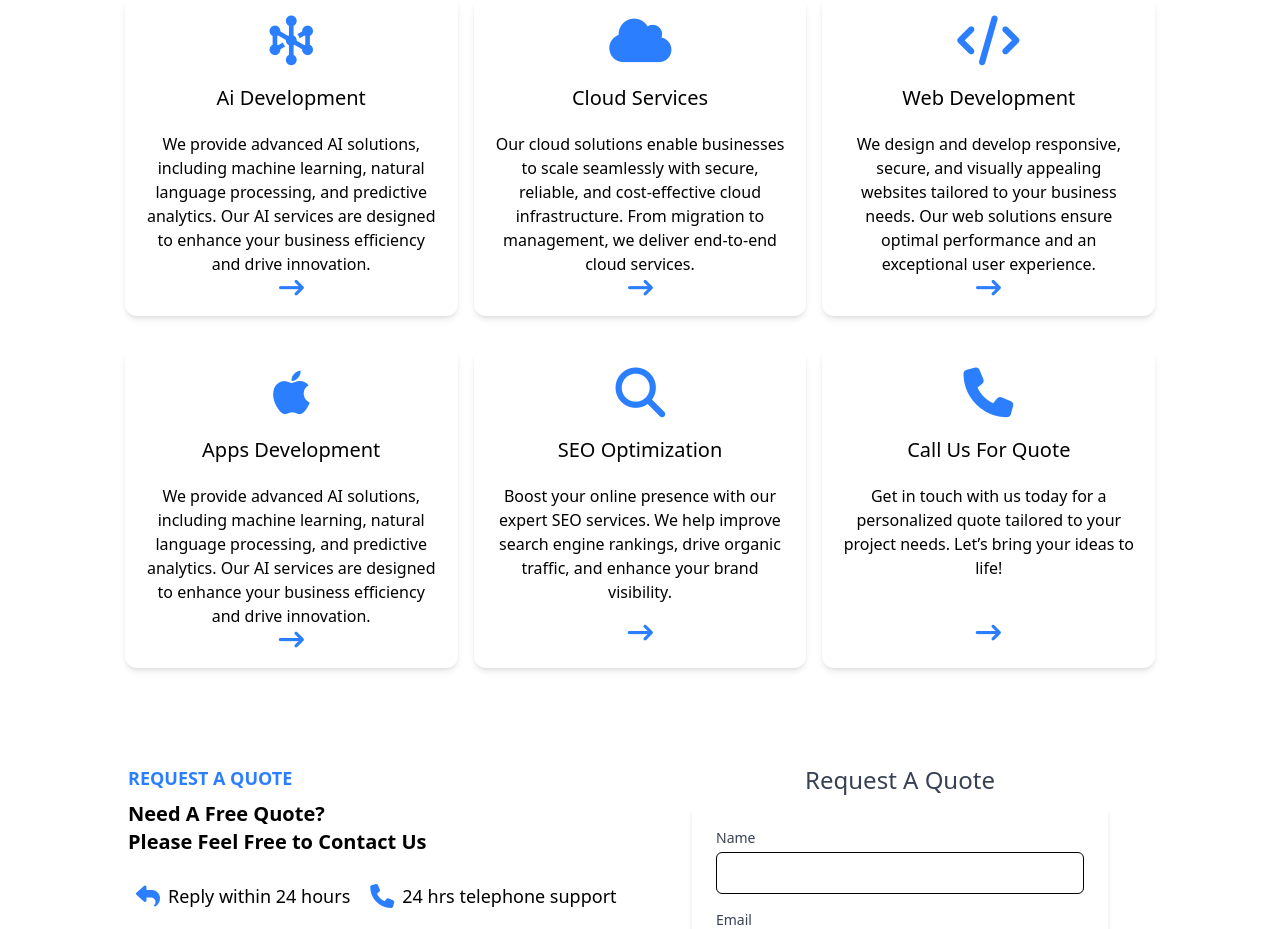
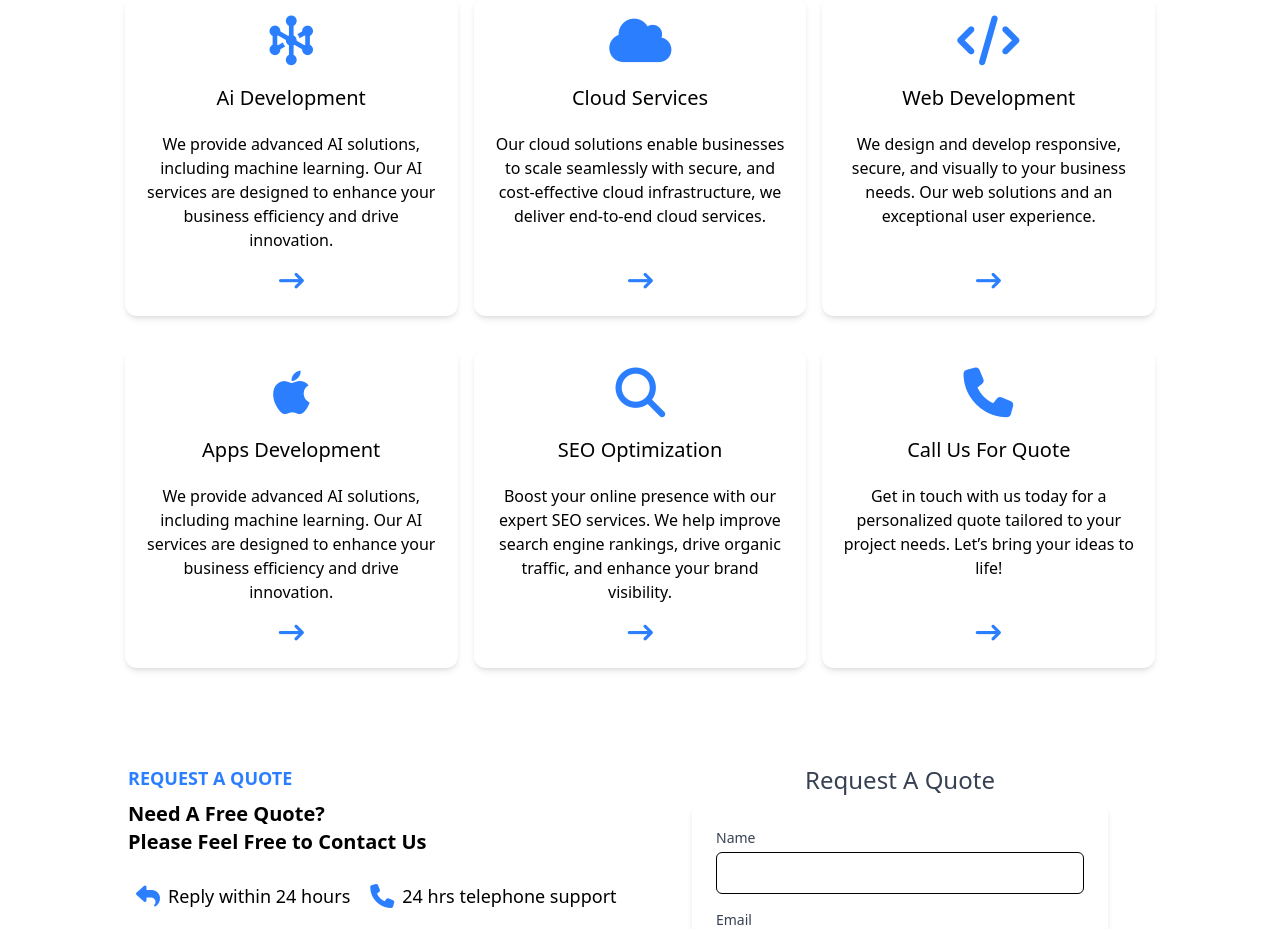
Before and after one commit to JayeshAV/Avatara_Technobiz, a React (Vite) app: page / in a window 1280 px wide. Shown: the part 2840-3769 px from the top of the page. Built offline with nearby package versions, Linux system fonts and the light colour scheme; a web font is replaced by a local one.

Commit message:
lastdone

```diff
--- a/src/components/Home.jsx
+++ b/src/components/Home.jsx
@@ -277,28 +277,28 @@ const Home = () => {
               icon: "fa-solid fa-hexagon-nodes",
               title: "Ai Development",
               description:
-                "We provide advanced AI solutions, including machine learning, natural language processing, and predictive analytics. Our AI services are designed to enhance your business efficiency and drive innovation.",
+                "We provide advanced AI solutions, including machine learning. Our AI services are designed to enhance your business efficiency and drive innovation.",
               link: "/service",
             },
             {
               icon: "fa-solid fa-cloud",
               title: "Cloud Services",
               description:
-                "Our cloud solutions enable businesses to scale seamlessly with secure, reliable, and cost-effective cloud infrastructure. From migration to management, we deliver end-to-end cloud services.",
+                "Our cloud solutions enable businesses to scale seamlessly with secure, and cost-effective cloud infrastructure, we deliver end-to-end cloud services.",
               link: "/service",
             },
             {
               icon: "fa-solid fa-code",
               title: "Web Development",
               description:
-                "We design and develop responsive, secure, and visually appealing websites tailored to your business needs. Our web solutions ensure optimal performance and an exceptional user experience.",
+                "We design and develop responsive, secure, and visually to your business needs. Our web solutions and an exceptional user experience.",
               link: "/service",
             },
             {
               icon: "fa-brands fa-apple",
               title: "Apps Development",
               description:
-                "We provide advanced AI solutions, including machine learning, natural language processing, and predictive analytics. Our AI services are designed to enhance your business efficiency and drive innovation.",
+                "We provide advanced AI solutions, including machine learning. Our AI services are designed to enhance your business efficiency and drive innovation.",
               link: "/service",
             },
             {
```
